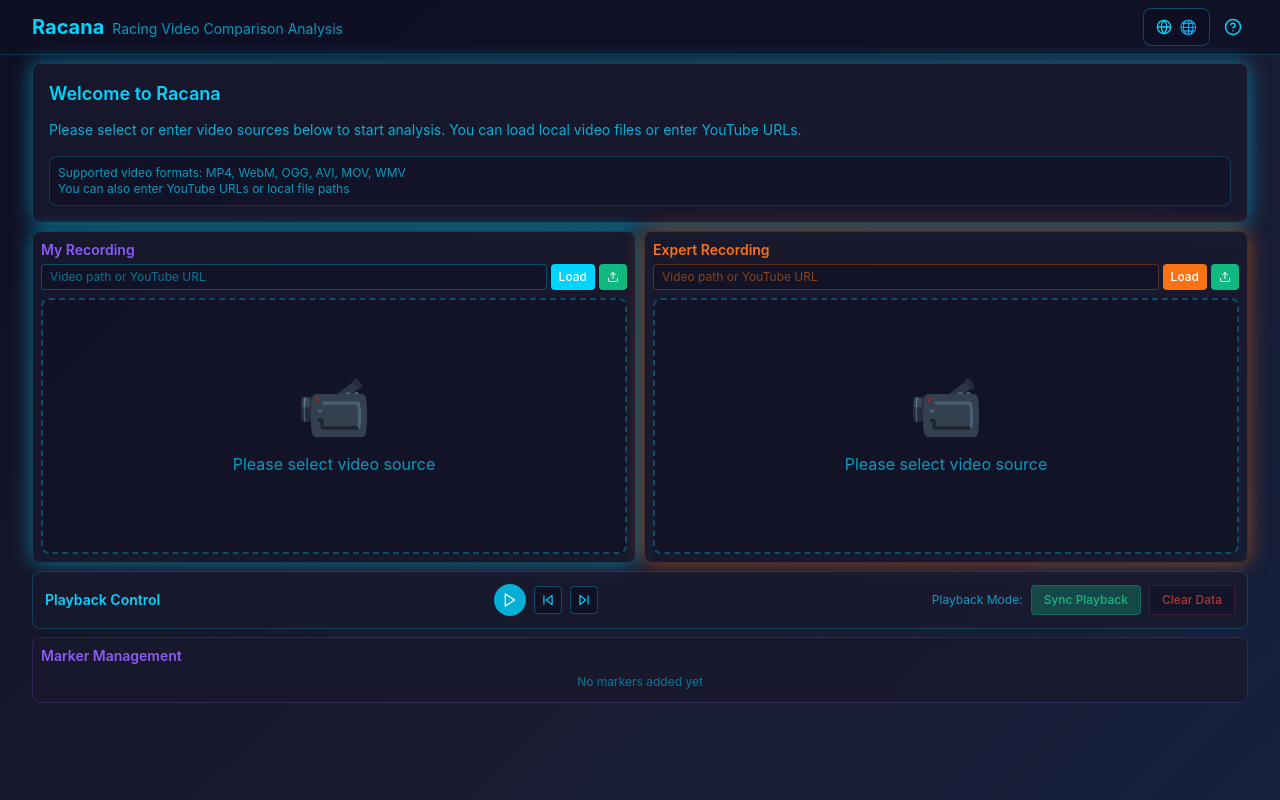
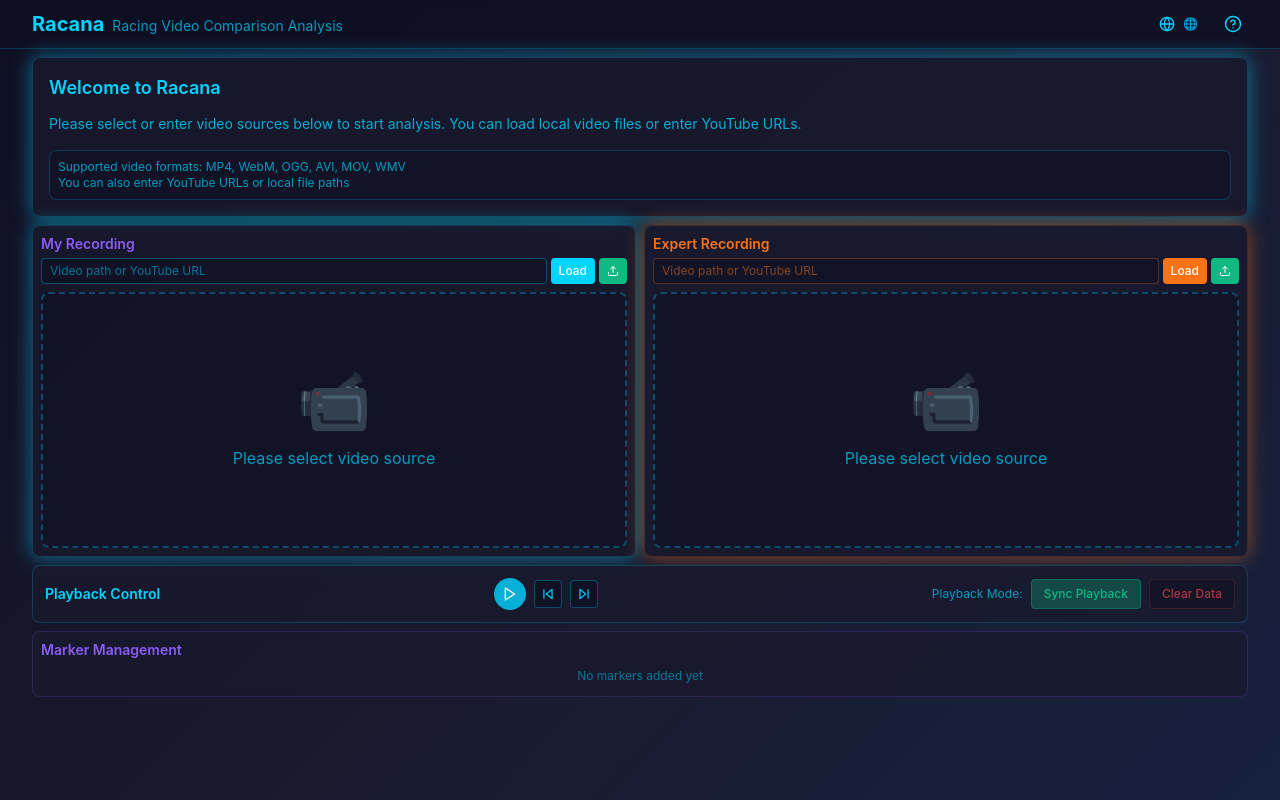
Before and after one commit to WeiTang114/Racana, a React (Vite) app: page / in a window 1280 px wide. Built offline with nearby package versions, Linux system fonts and the light colour scheme.

Commit message:
改進語言切換器：使用語言簡寫替代國旗，縮小字體，移除外框讓設計更低調

```diff
--- a/src/components/LanguageSwitcher.tsx
+++ b/src/components/LanguageSwitcher.tsx
@@ -10,9 +10,9 @@ const LanguageSwitcher: React.FC = () => {
   const menuRef = useRef<HTMLDivElement>(null)
 
   const languages = [
-    { code: 'zh', name: '中文', flag: '🇹🇼' },
-    { code: 'en', name: 'English', flag: '🇺🇸' },
-    { code: 'it', name: 'Italiano', flag: '🇮🇹' }
+    { code: 'zh', name: '中文', short: '中文' },
+    { code: 'en', name: 'English', short: 'EN' },
+    { code: 'it', name: 'Italiano', short: 'IT' }
   ]
 
   const handleLanguageChange = (languageCode: string) => {
@@ -57,11 +57,11 @@ const LanguageSwitcher: React.FC = () => {
       <button
         ref={buttonRef}
         onClick={() => setIsOpen(!isOpen)}
-        className="flex items-center space-x-2 px-3 py-2 bg-cyber-dark/70 text-cyber-blue rounded-lg hover:bg-cyber-blue/20 border border-cyber-blue/30 transition-all duration-300"
+        className="flex items-center space-x-2 px-3 py-2 text-cyber-blue hover:bg-cyber-blue/10 rounded-lg transition-all duration-300"
       >
         <Globe size={16} />
-        <span className="text-sm font-medium">
-          {languages.find(lang => lang.code === i18n.language)?.flag || '🌐'}
+        <span className="text-xs font-medium">
+          {languages.find(lang => lang.code === i18n.language)?.short || '🌐'}
         </span>
       </button>
 
@@ -81,8 +81,8 @@ const LanguageSwitcher: React.FC = () => {
                   : 'text-cyber-blue/80 hover:bg-cyber-blue/10 hover:text-cyber-blue'
               }`}
             >
-              <span className="text-lg">{language.flag}</span>
-              <span className="font-medium">{language.name}</span>
+              <span className="text-xs font-medium">{language.short}</span>
+              <span className="text-xs font-medium">{language.name}</span>
             </button>
           ))}
         </div>,
```
